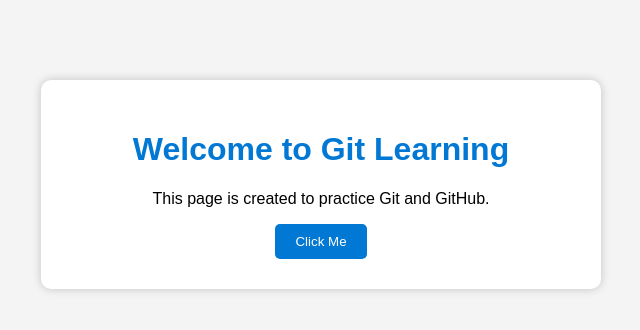
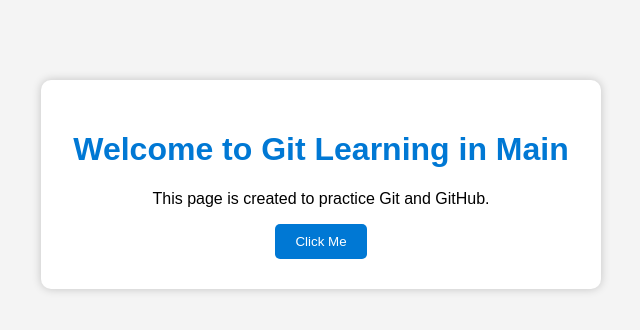
Before and after one commit to Koshikamani/git-learning, a plain HTML site: page testpage.html in a window 1280 px wide. Shown: the whole page, without its empty margins (319-959 px from the left). Drawn offline with Linux system fonts and the light colour scheme.

Commit message:
changed the  header in main

```diff
--- a/testpage.html
+++ b/testpage.html
@@ -45,7 +45,7 @@
 
 <div class="card">
 
-    <h1>Welcome to Git Learning</h1>
+    <h1>Welcome to Git Learning in Main</h1>
 
     <p>This page is created to practice Git and GitHub.</p>
 
```
